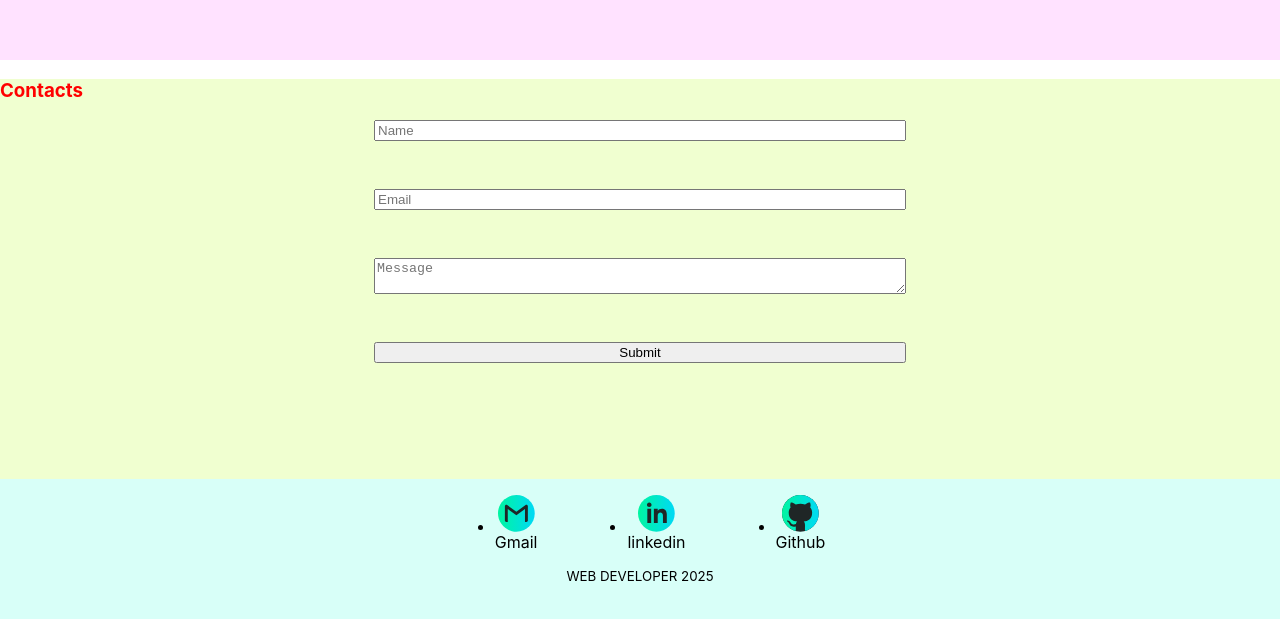
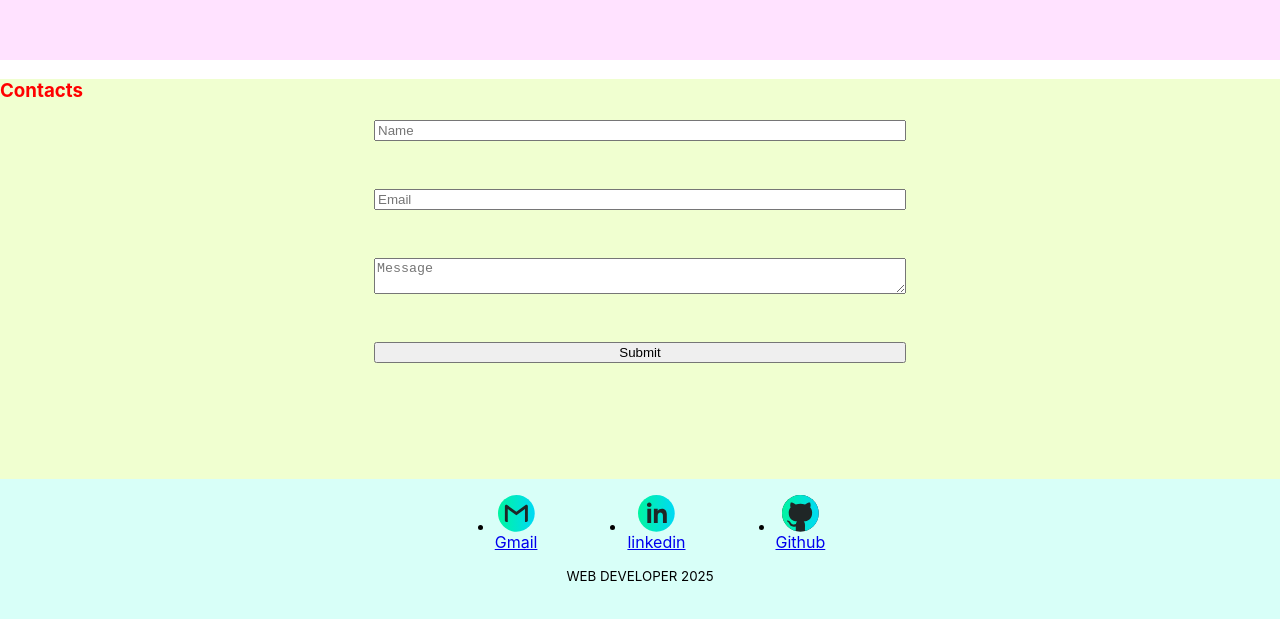
Before and after one commit to hoakiin/portfolio, a React (Vite) app: page / in a window 1280 px wide. Shown: the part 2550-3169 px from the top of the page. Built offline with nearby package versions, Linux system fonts and the light colour scheme.

Commit message:
fix: add href to links

```diff
--- a/src/layout/footer/Footer.tsx
+++ b/src/layout/footer/Footer.tsx
@@ -8,7 +8,7 @@ export const Footer = () => {
       <FlexWrapper direction="column" align="center">
         <SocialList>
           <SocialItem>
-            <SocialLink>
+            <SocialLink href="#">
               <Icon
                 width="37px"
                 height="37px"
@@ -19,7 +19,7 @@ export const Footer = () => {
             </SocialLink>
           </SocialItem>
           <SocialItem>
-            <SocialLink>
+            <SocialLink href="#">
               <Icon
                 width="37px"
                 height="37px"
@@ -30,7 +30,7 @@ export const Footer = () => {
             </SocialLink>
           </SocialItem>
           <SocialItem>
-            <SocialLink>
+            <SocialLink href="#">
               <Icon
                 width="37px"
                 height="37px"
```
